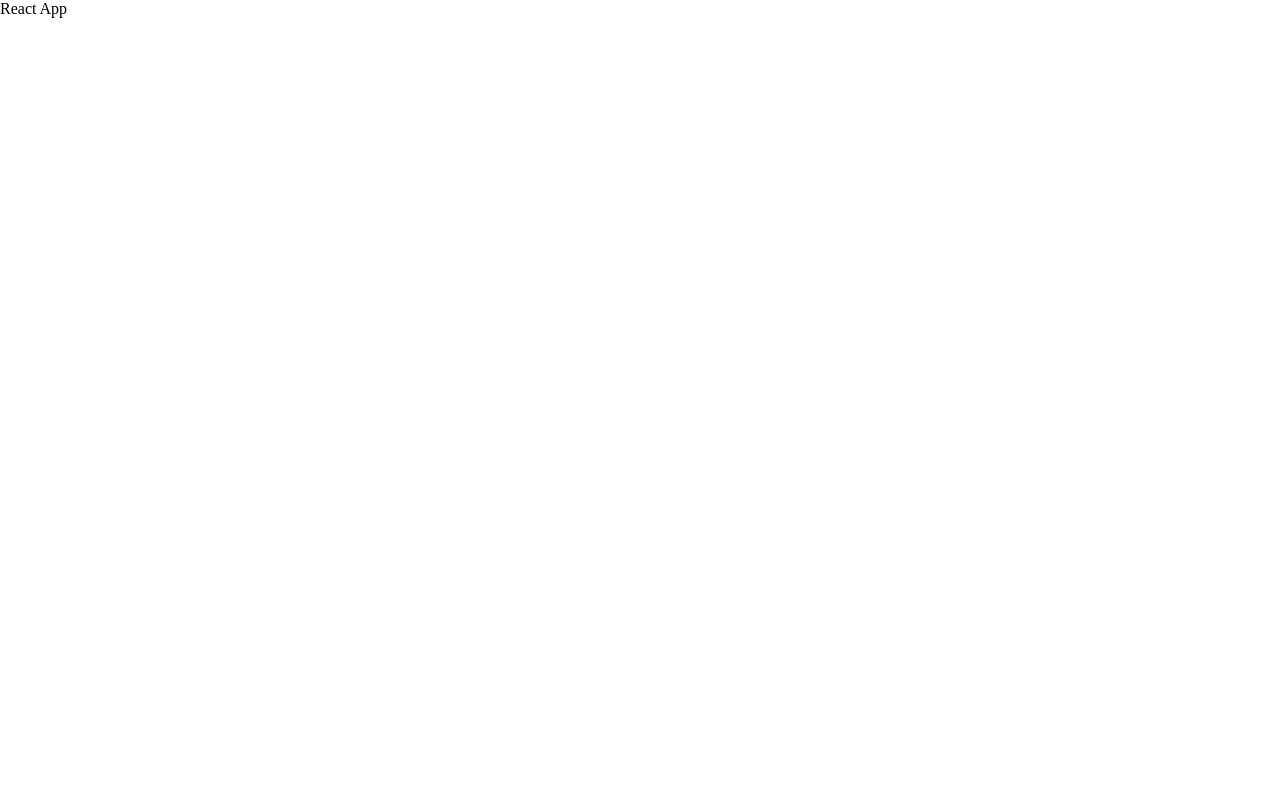
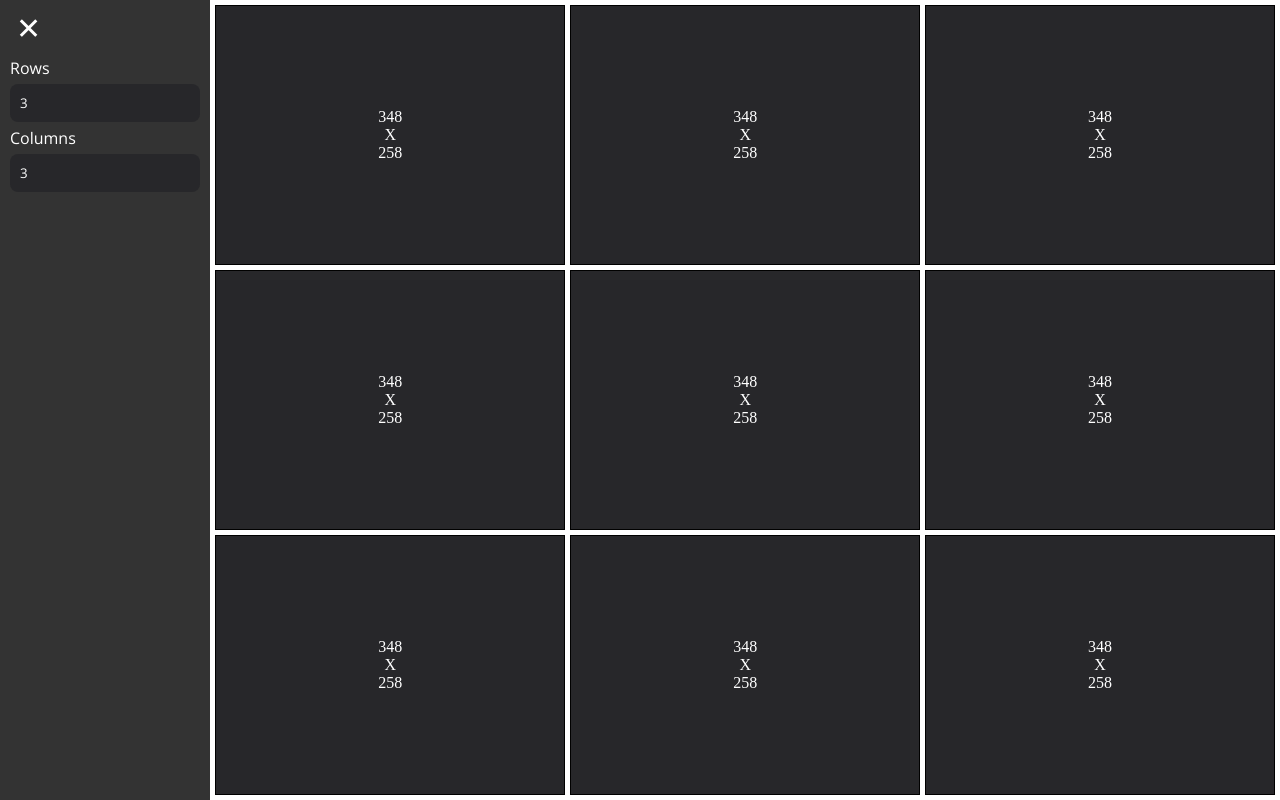
Before and after one commit to RussellTrick/react-grid-viewport, a React (Create React App) app: page / in a window 1280 px wide. Built offline with nearby package versions, Linux system fonts and the light colour scheme.

Commit message:
adding in elements to app

```diff
--- a/src/components/App/App.tsx
+++ b/src/components/App/App.tsx
@@ -1,9 +1,27 @@
-import React from "react";
+import React, { useState } from "react";
 import "./App.scss";
+import Sidebar from "../Sidebar/Sidebar";
+import Grid from "../Grid/Grid";
 
 /**
  * App Component
  */
 export function App() {
-  return <div className="App">React App</div>;
+  const [rows, setRows] = useState(3);
+  const [columns, setColumns] = useState(3);
+  const [isSidebarCollapsed, setSidebarCollapsed] = useState(false);
+
+  return (
+    <div className="App">
+      <Sidebar
+        rows={rows}
+        columns={columns}
+        onRowsChange={setRows}
+        onColumnsChange={setColumns}
+        isCollapsed={isSidebarCollapsed}
+        onToggleCollapse={() => setSidebarCollapsed(!isSidebarCollapsed)}
+      />
+      <Grid rows={rows} columns={columns} />
+    </div>
+  );
 }
```
